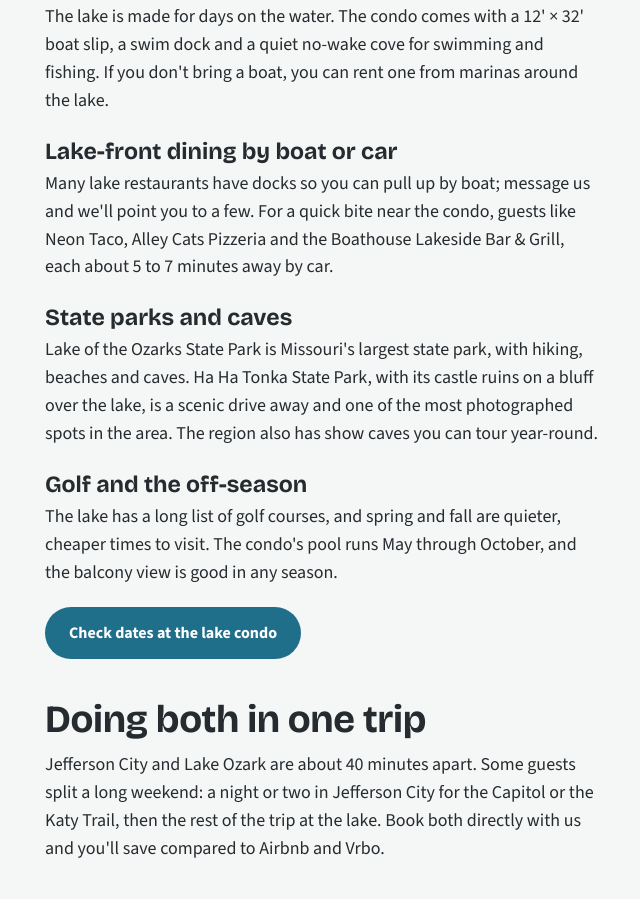
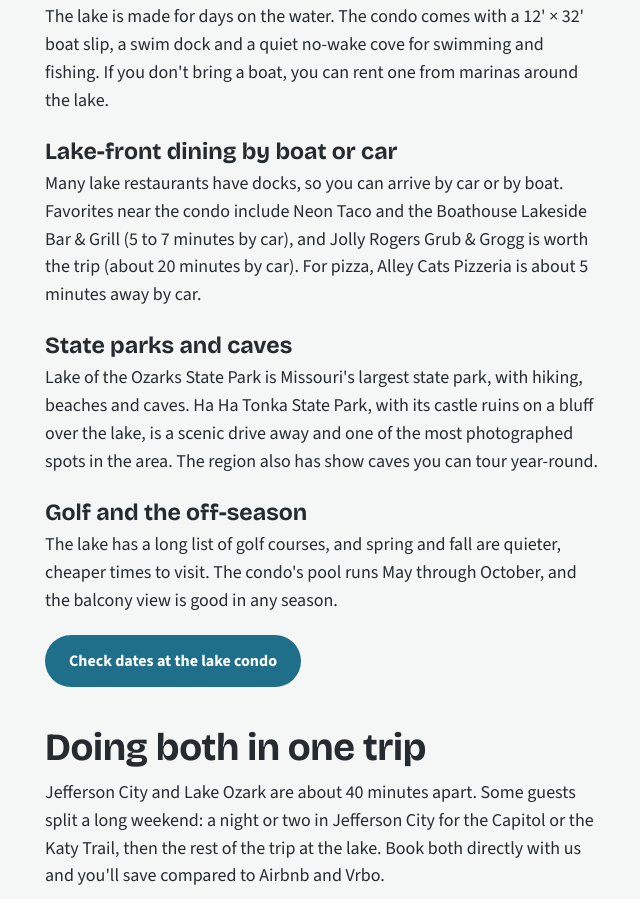
Before and after one commit to zjpproperties/zjpproperties-site, a plain HTML site: page jefferson-city-lake-of-the-ozarks-guide.html in a window 1280 px wide. Shown: the part 1881-2780 px from the top of the page, without its empty margins (39-679 px from the left). Drawn offline with nearby package versions, Linux system fonts and the light colour scheme.

Commit message:
Guide: name dock-access restaurants (Neon Taco, Boathouse, Jolly Rogers)
Co-Authored-By: Claude Opus 5.5 <noreply@anthropic.com>
Claude-Session: https://claude.ai/code/session_0164WnZBCCBhqfnZ1mpMQ6R6

```diff
--- a/jefferson-city-lake-of-the-ozarks-guide.html
+++ b/jefferson-city-lake-of-the-ozarks-guide.html
@@ -122,7 +122,7 @@
     <h3>Boating, swimming and fishing</h3>
     <p>The lake is made for days on the water. The condo comes with a 12' × 32' boat slip, a swim dock and a quiet no-wake cove for swimming and fishing. If you don't bring a boat, you can rent one from marinas around the lake.</p>
     <h3>Lake-front dining by boat or car</h3>
-    <p>Many lake restaurants have docks so you can pull up by boat; message us and we'll point you to a few. For a quick bite near the condo, guests like Neon Taco, Alley Cats Pizzeria and the Boathouse Lakeside Bar &amp; Grill, each about 5 to 7 minutes away by car.</p>
+    <p>Many lake restaurants have docks, so you can arrive by car or by boat. Favorites near the condo include Neon Taco and the Boathouse Lakeside Bar &amp; Grill (5 to 7 minutes by car), and Jolly Rogers Grub &amp; Grogg is worth the trip (about 20 minutes by car). For pizza, Alley Cats Pizzeria is about 5 minutes away by car.</p>
     <h3>State parks and caves</h3>
     <p>Lake of the Ozarks State Park is Missouri's largest state park, with hiking, beaches and caves. Ha Ha Tonka State Park, with its castle ruins on a bluff over the lake, is a scenic drive away and one of the most photographed spots in the area. The region also has show caves you can tour year-round.</p>
     <h3>Golf and the off-season</h3>
```
